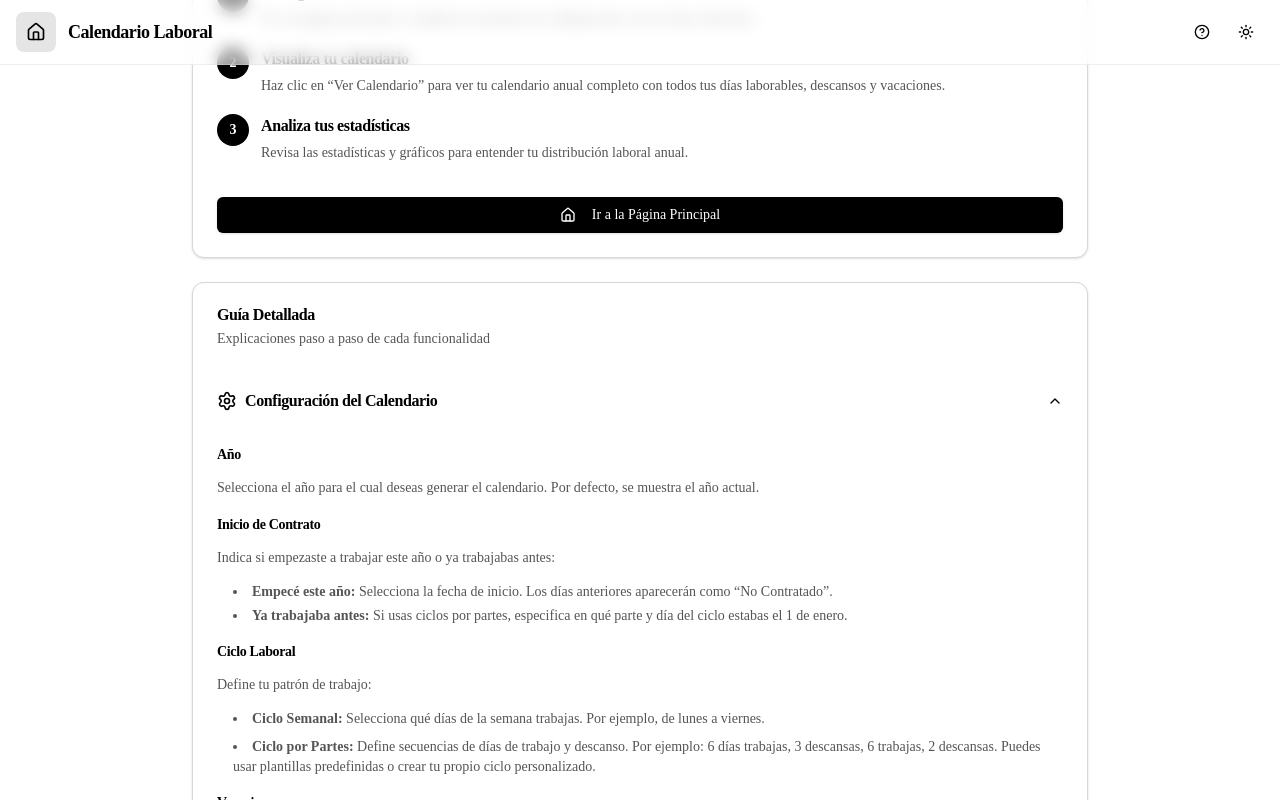
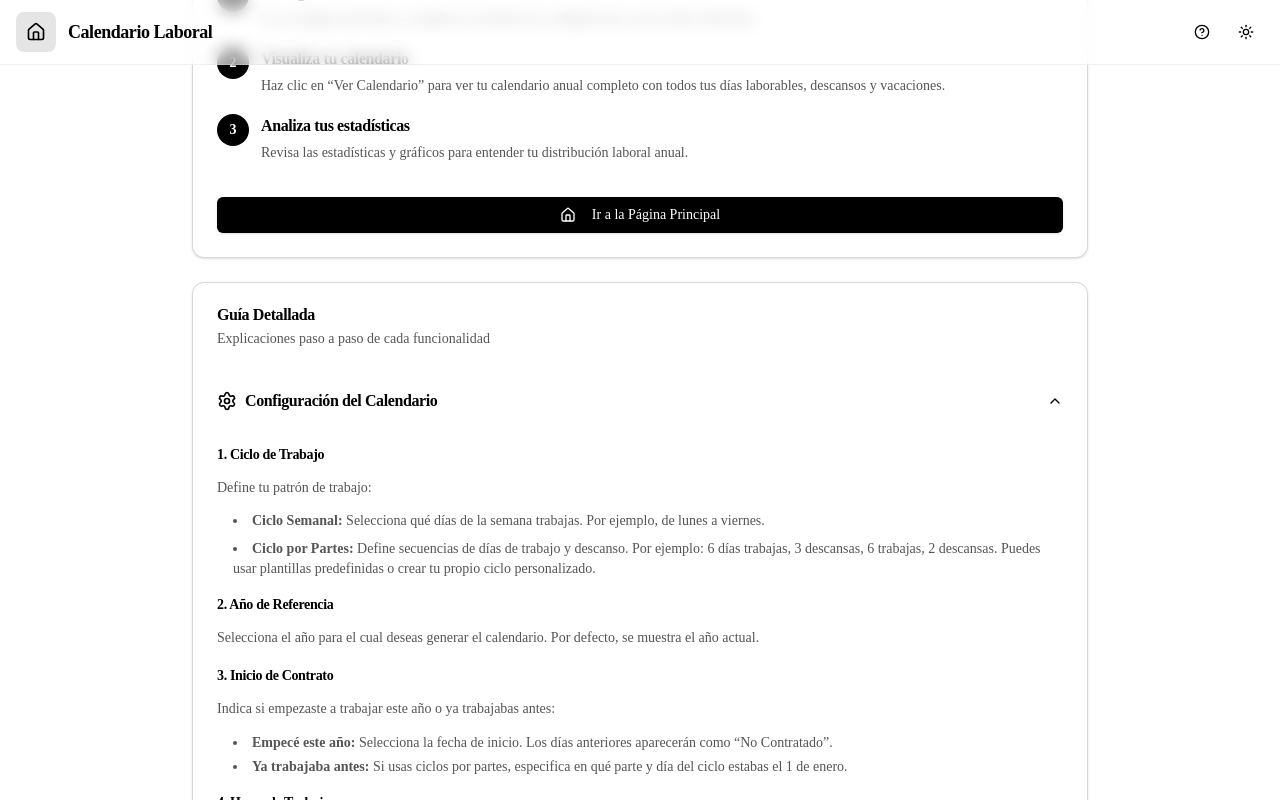
Before and after one commit to cesardes17/calendario-laboral, a Next.js app: page /help in a window 1280 px wide. Both pictures are taken after a click on the button "Configuración del Calendario". Shown: the part 449-1249 px from the top of the page. Built offline with nearby package versions, Linux system fonts and the light colour scheme.

Commit message:
Help Page Update

```diff
--- a/app/help/page.tsx
+++ b/app/help/page.tsx
@@ -139,16 +139,39 @@ export default function HelpPage() {
                   </div>
                 </AccordionTrigger>
                 <AccordionContent className="space-y-4 pt-4">
+                  {/* Paso 1: Ciclo de Trabajo */}
                   <div className="space-y-3">
-                    <h4 className="font-semibold">Año</h4>
+                    <h4 className="font-semibold">1. Ciclo de Trabajo</h4>
+                    <p className="text-sm text-muted-foreground">
+                      Define tu patrón de trabajo:
+                    </p>
+                    <ul className="list-disc list-inside text-sm text-muted-foreground space-y-2 ml-4">
+                      <li>
+                        <strong>Ciclo Semanal:</strong> Selecciona qué días de
+                        la semana trabajas. Por ejemplo, de lunes a viernes.
+                      </li>
+                      <li>
+                        <strong>Ciclo por Partes:</strong> Define secuencias de
+                        días de trabajo y descanso. Por ejemplo: 6 días
+                        trabajas, 3 descansas, 6 trabajas, 2 descansas. Puedes
+                        usar plantillas predefinidas o crear tu propio ciclo
+                        personalizado.
+                      </li>
+                    </ul>
+                  </div>
+
+                  {/* Paso 2: Año de Referencia */}
+                  <div className="space-y-3">
+                    <h4 className="font-semibold">2. Año de Referencia</h4>
                     <p className="text-sm text-muted-foreground">
                       Selecciona el año para el cual deseas generar el
                       calendario. Por defecto, se muestra el año actual.
                     </p>
                   </div>
 
+                  {/* Paso 3: Inicio de Contrato */}
                   <div className="space-y-3">
-                    <h4 className="font-semibold">Inicio de Contrato</h4>
+                    <h4 className="font-semibold">3. Inicio de Contrato</h4>
                     <p className="text-sm text-muted-foreground">
                       Indica si empezaste a trabajar este año o ya trabajabas
                       antes:
@@ -167,47 +190,9 @@ export default function HelpPage() {
                     </ul>
                   </div>
 
+                  {/* Paso 4: Horas de Trabajo */}
                   <div className="space-y-3">
-                    <h4 className="font-semibold">Ciclo Laboral</h4>
-                    <p className="text-sm text-muted-foreground">
-                      Define tu patrón de trabajo:
-                    </p>
-                    <ul className="list-disc list-inside text-sm text-muted-foreground space-y-2 ml-4">
-                      <li>
-                        <strong>Ciclo Semanal:</strong> Selecciona qué días de
-                        la semana trabajas. Por ejemplo, de lunes a viernes.
-                      </li>
-                      <li>
-                        <strong>Ciclo por Partes:</strong> Define secuencias de
-                        días de trabajo y descanso. Por ejemplo: 6 días
-                        trabajas, 3 descansas, 6 trabajas, 2 descansas. Puedes
-                        usar plantillas predefinidas o crear tu propio ciclo
-                        personalizado.
-                      </li>
-                    </ul>
-                  </div>
-
-                  <div className="space-y-3">
-                    <h4 className="font-semibold">Vacaciones</h4>
-                    <p className="text-sm text-muted-foreground">
-                      Agrega todos tus períodos de vacaciones del año. Puedes
-                      añadir múltiples períodos con descripciones opcionales
-                      (ej: &ldquo;Verano&rdquo;, &ldquo;Navidad&rdquo;).
-                    </p>
-                  </div>
-
-                  <div className="space-y-3">
-                    <h4 className="font-semibold">Festivos</h4>
-                    <p className="text-sm text-muted-foreground">
-                      Puedes importar festivos automáticamente desde el BOE o
-                      agregarlos manualmente. Marca si trabajaste en algún
-                      festivo (estos contarán como días trabajados con horas
-                      especiales).
-                    </p>
-                  </div>
-
-                  <div className="space-y-3">
-                    <h4 className="font-semibold">Horas de Trabajo</h4>
+                    <h4 className="font-semibold">4. Horas de Trabajo</h4>
                     <p className="text-sm text-muted-foreground">
                       Define cuántas horas trabajas por día según el tipo de
                       día:
@@ -218,9 +203,50 @@ export default function HelpPage() {
                       <li>Domingos</li>
                       <li>Festivos trabajados</li>
                     </ul>
-                    <p className="text-sm text-muted-foreground mt-2">
-                      También especifica las horas anuales de tu convenio para
-                      calcular el balance de horas.
+                  </div>
+
+                  {/* Paso 5: Horas de Convenio Anual */}
+                  <div className="space-y-3">
+                    <h4 className="font-semibold">5. Horas de Convenio Anual</h4>
+                    <p className="text-sm text-muted-foreground">
+                      Especifica las horas anuales establecidas en tu convenio
+                      colectivo. Este valor se utilizará para calcular el
+                      balance de horas (diferencia entre horas trabajadas y
+                      horas requeridas por convenio).
+                    </p>
+                  </div>
+
+                  {/* Paso 6: Festivos del Año */}
+                  <div className="space-y-3">
+                    <h4 className="font-semibold">6. Festivos del Año</h4>
+                    <p className="text-sm text-muted-foreground">
+                      Puedes importar festivos automáticamente desde el BOE o
+                      agregarlos manualmente. Marca si trabajaste en algún
+                      festivo (estos contarán como días trabajados con horas
+                      especiales).
+                    </p>
+                  </div>
+
+                  {/* Paso 7: Vacaciones del Año */}
+                  <div className="space-y-3">
+                    <h4 className="font-semibold">7. Vacaciones del Año</h4>
+                    <p className="text-sm text-muted-foreground">
+                      Agrega todos tus períodos de vacaciones del año. Puedes
+                      añadir múltiples períodos con descripciones opcionales
+                      (ej: &ldquo;Verano&rdquo;, &ldquo;Navidad&rdquo;).
+                    </p>
+                  </div>
+
+                  {/* Paso 8: Revisión Final */}
+                  <div className="space-y-3">
+                    <h4 className="font-semibold">8. Revisión Final</h4>
+                    <p className="text-sm text-muted-foreground">
+                      Revisa toda la configuración antes de generar el
+                      calendario. Podrás ver un resumen de tu ciclo de trabajo,
+                      fechas de vacaciones, festivos configurados y el total de
+                      horas anuales. Si todo es correcto, haz clic en
+                      &ldquo;Generar Calendario&rdquo; para visualizar tu año
+                      completo.
                     </p>
                   </div>
                 </AccordionContent>
```
